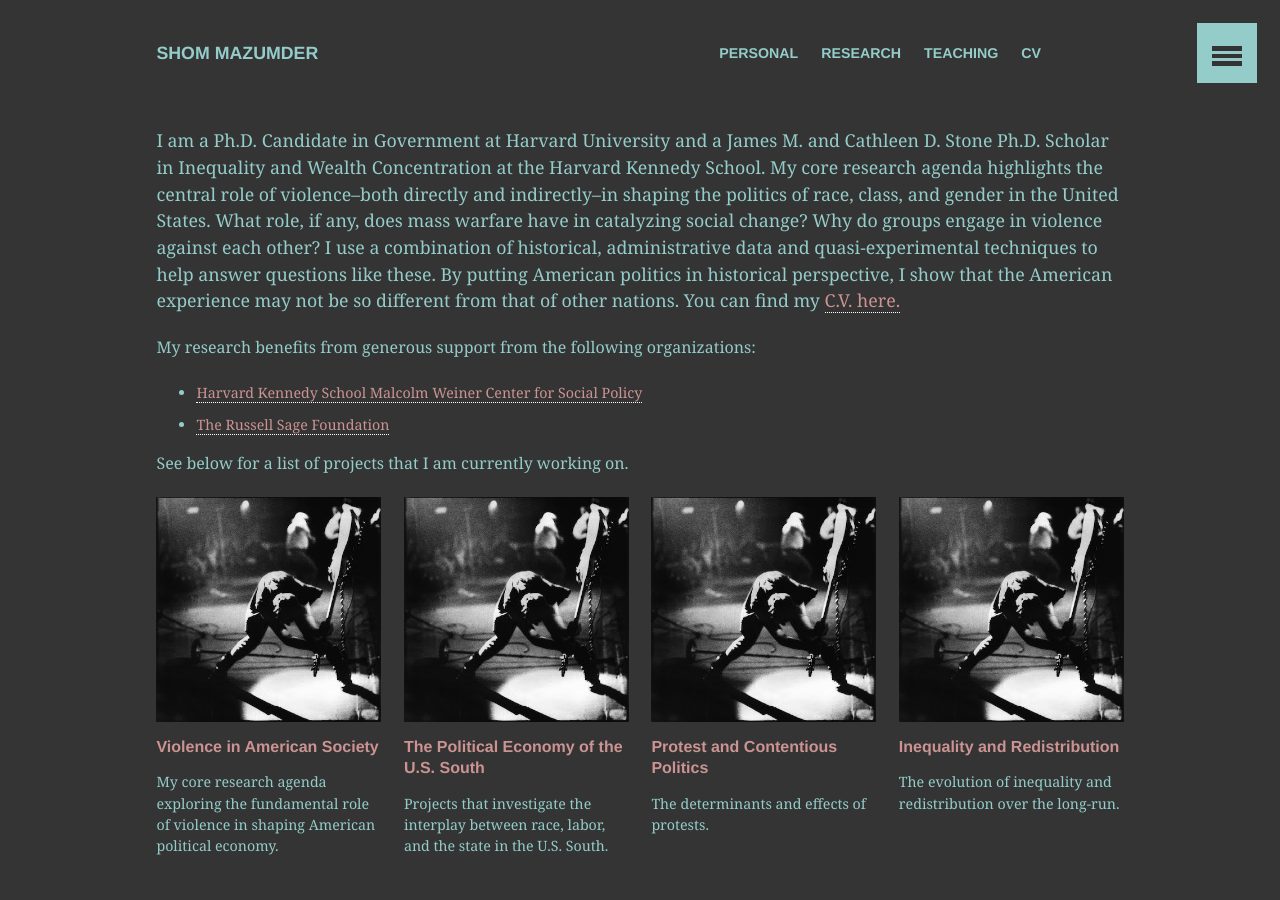
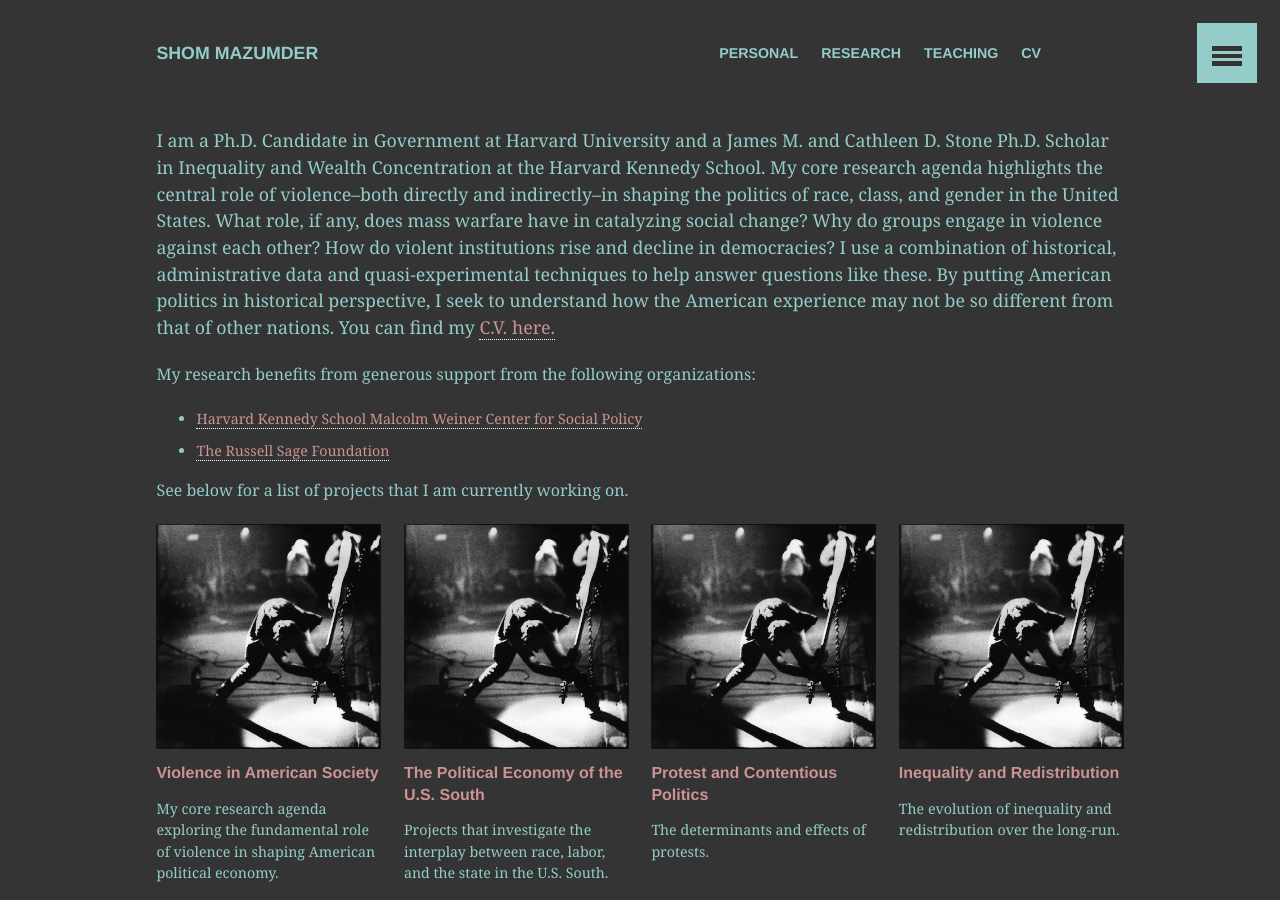
Before and after one commit to shommazumder/shommazumder.github.io-archive, a Jekyll site: the page built from index.md, in a window 1280 px wide and 900 px high. Built offline with Jekyll 4.4.1, drawn with Linux system fonts in a browser that asks for light colours.

Commit message:
updated landing page bio

```diff
--- a/index.md
+++ b/index.md
@@ -4,7 +4,7 @@ permalink: /
 title: ""
 ---
 
-I am a Ph.D. Candidate in Government at Harvard University and a James M. and Cathleen D. Stone Ph.D. Scholar in Inequality and Wealth Concentration at the Harvard Kennedy School. My core research agenda highlights the central role of violence--both directly and indirectly--in shaping the politics of race, class, and gender in the United States. What role, if any, does mass warfare have in catalyzing social change? Why do groups engage in violence against each other? I use a combination of historical, administrative data and quasi-experimental techniques to help answer questions like these. By putting American politics in historical perspective, I show that the American experience may not be so different from that of other nations. You can find my [C.V. here.]({{site.url}}/files/Mazumder_Academic_CV.pdf)
+I am a Ph.D. Candidate in Government at Harvard University and a James M. and Cathleen D. Stone Ph.D. Scholar in Inequality and Wealth Concentration at the Harvard Kennedy School. My core research agenda highlights the central role of violence--both directly and indirectly--in shaping the politics of race, class, and gender in the United States. What role, if any, does mass warfare have in catalyzing social change? Why do groups engage in violence against each other? How do violent institutions rise and decline in democracies? I use a combination of historical, administrative data and quasi-experimental techniques to help answer questions like these. By putting American politics in historical perspective, I seek to understand how the American experience may not be so different from that of other nations. You can find my [C.V. here.]({{site.url}}/files/Mazumder_Academic_CV.pdf)
 
 My research benefits from generous support from the following organizations:
 
```
